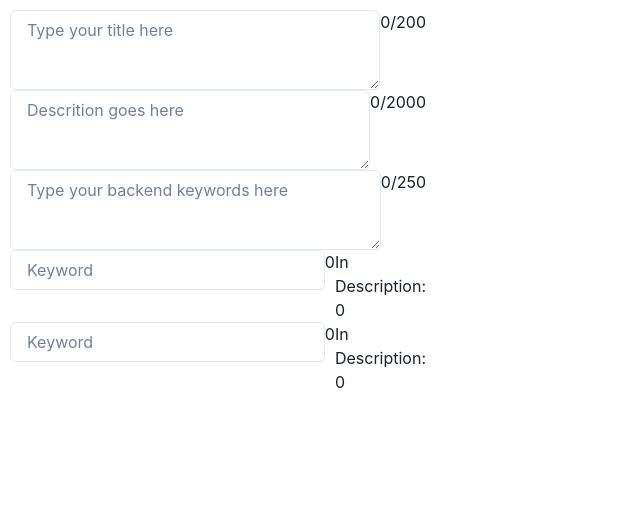
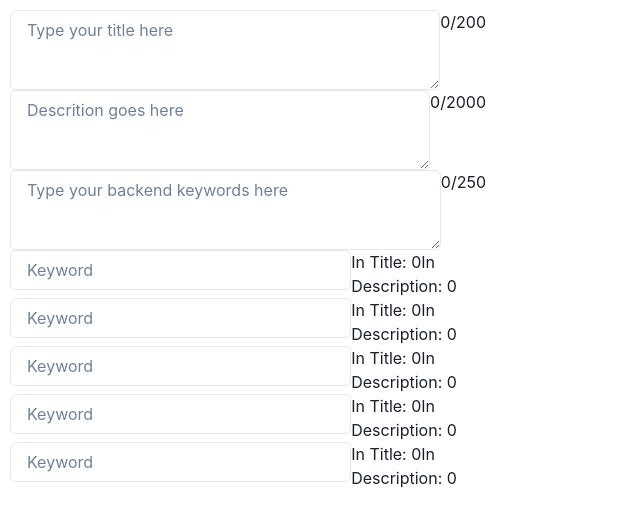
Before and after one commit to 99daycoder/description-creator, a React (Create React App) app: page / in a window 1280 px wide. Shown: the top 526 px of the page, without its empty margins (0-640 px from the left). Built offline with nearby package versions, Linux system fonts and the light colour scheme.

Commit message:
keyword functionality now matches against both title and description

```diff
--- a/src/components/Form.js
+++ b/src/components/Form.js
@@ -1,7 +1,6 @@
 import { Flex, Input, Text, Textarea } from "@chakra-ui/react";
 import React from "react";
 import KeywordInput from "./KeywordInput";
-
 
 const InputField = ({ placeholder, value, onChange, charLimit }) => {
   return (
@@ -14,16 +13,14 @@ const InputField = ({ placeholder, value, onChange, charLimit }) => {
       <Text bg={value.length > charLimit ? "red" : "none"}>
         {value.length}/{charLimit}
       </Text>
-
     </Flex>
-
   );
 };
 
 export default function Form() {
-    const [valueTitle, setValueTitle] = React.useState("");
-    const [valueDescription, setValueDescription] = React.useState("");
-    const [valueKeywords, setValueKeywords] = React.useState("");
+  const [valueTitle, setValueTitle] = React.useState("");
+  const [valueDescription, setValueDescription] = React.useState("");
+  const [valueKeywords, setValueKeywords] = React.useState("");
   const handleChangeTitle = (event) => setValueTitle(event.target.value);
   const handleChangeDescription = (event) =>
     setValueDescription(event.target.value);
@@ -48,9 +45,11 @@ export default function Form() {
         onChange={handleChangeKeywords}
         charLimit={250}
       />
-         <KeywordInput textValue = {valueTitle}  />
-         <KeywordInput textValue = {valueDescription}  />
-
+      <KeywordInput titleValue={valueTitle} descValue={valueDescription} />
+      <KeywordInput titleValue={valueTitle} descValue={valueDescription} />
+      <KeywordInput titleValue={valueTitle} descValue={valueDescription} />
+      <KeywordInput titleValue={valueTitle} descValue={valueDescription} />
+      <KeywordInput titleValue={valueTitle} descValue={valueDescription} />
     </Flex>
   );
 }
--- a/src/components/KeywordInput.js
+++ b/src/components/KeywordInput.js
@@ -1,10 +1,11 @@
 import React, { useState } from "react";
 import { Flex, Input, Text, Textarea } from "@chakra-ui/react";
-export default function KeywordInput({ textValue }) {
-  const [key1, setKey1] = useState("");
-  const handleChangeKey1 = (event) => setKey1(event.target.value);
-  const regex = new RegExp(key1, "g");
-  const found = textValue?.match(regex);
+export default function KeywordInput({ titleValue, descValue }) {
+  const [key, setKey] = useState("");
+  const handleChangeKey = (event) => setKey(event.target.value);
+  const regex = new RegExp(key, "gi");
+  const foundTitle = titleValue?.match(regex);
+  const foundDesc = descValue?.match(regex);
   /*
 - To display number of times used in Title:
     We need a state that holds the number-of-times for the title
@@ -38,17 +39,38 @@ export default function KeywordInput({ textValue }) {
   return (
     <Flex>
       <Flex>
-        <Input placeholder="Keyword" onChange={handleChangeKey1} />
+        <Input placeholder="Keyword" onChange={handleChangeKey} />
 
-        {key1.length>0  ?
-        <Text
-          bg={found?.length < 6 ? "green" : found?.length < 11 ? "orange" : "red"}
-        >
-        In Title: {found?.length}
-        </Text>
- : '0' }
- <Text> In Description: 0</Text>
-
+        {key.length > 0 ? (
+          <Text
+            bg={
+              foundTitle?.length < 6
+                ? "green"
+                : foundTitle?.length < 11
+                ? "orange"
+                : "red"
+            }
+          >
+            In Title: {foundTitle?.length}
+          </Text>
+        ) : (
+          "In Title: 0"
+        )}
+        {key.length > 0 ? (
+          <Text
+            bg={
+              foundDesc?.length < 11
+                ? "green"
+                : foundDesc?.length < 21
+                ? "orange"
+                : "red"
+            }
+          >
+            In Description: {foundDesc?.length}
+          </Text>
+        ) : (
+          "In Description: 0"
+        )}
       </Flex>
     </Flex>
   );
```
